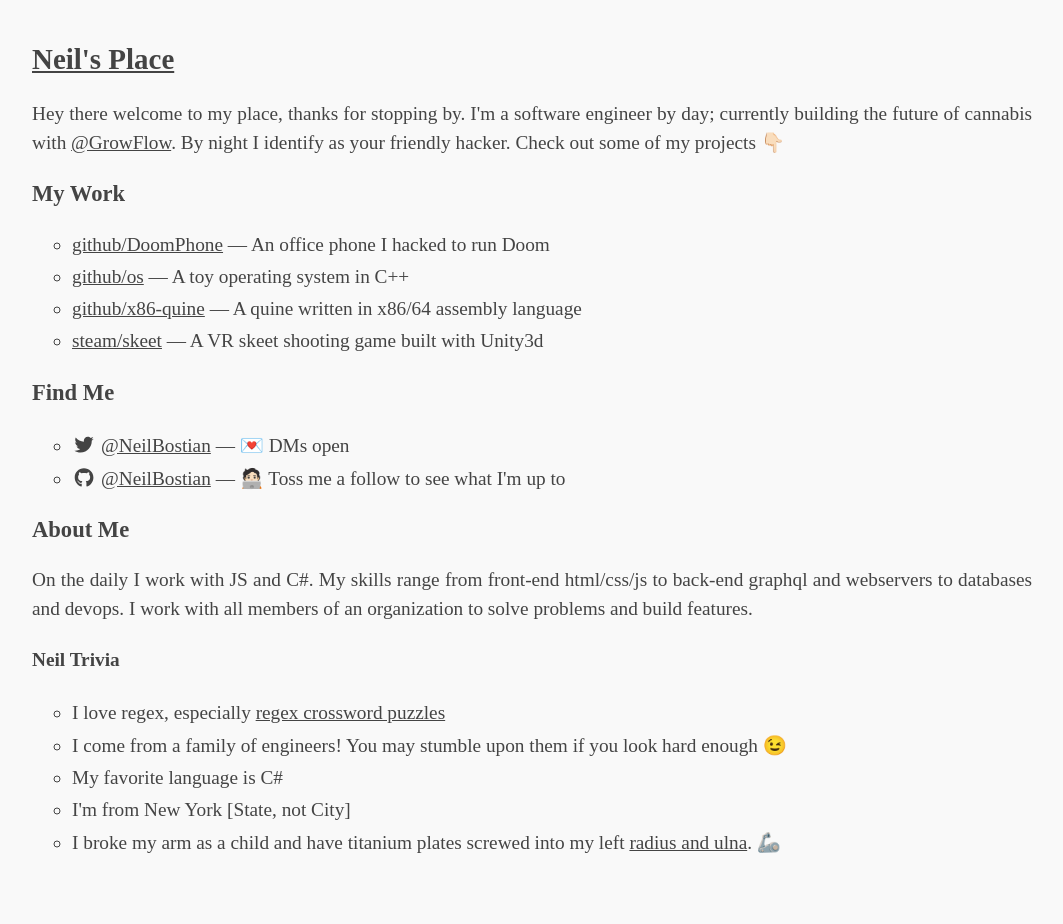
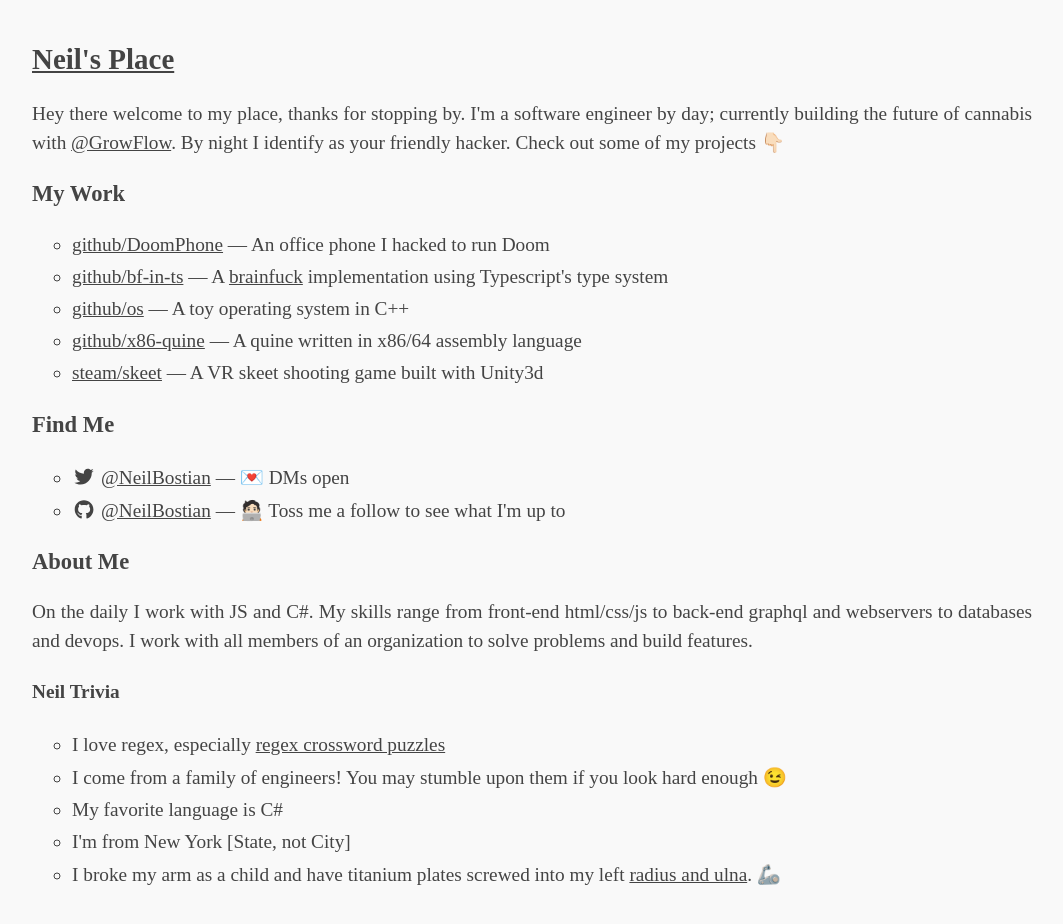
Before and after one commit to NeilBostian/neilbostian.github.io, a React (Create React App) app: page /#/ in a window 1280 px wide. Shown: the top 924 px of the page, without its empty margins (108-1171 px from the left). Before the commit the page ends 898 px from the top, so only its background shows below. Built offline with nearby package versions, Linux system fonts and the light colour scheme.

Commit message:
feat: link to bf-in-ts

```diff
--- a/src/pages/home.js
+++ b/src/pages/home.js
@@ -17,15 +17,32 @@
           <Link to="/doomphone">github/DoomPhone</Link> — An office phone I hacked to run Doom
         </li>
         <li>
-          <a href="https://github.com/NeilBostian/os">github/os</a> — A toy operating system in C++
+          <a target="_blank" href="https://github.com/NeilBostian/bf-in-ts">
+            github/bf-in-ts
+          </a>{' '}
+          — A{' '}
+          <a target="_blank" href="https://en.wikipedia.org/wiki/Brainfuck">
+            brainfuck
+          </a>{' '}
+          implementation using Typescript's type system
         </li>
         <li>
-          <a href="https://github.com/NeilBostian/x86-quine">github/x86-quine</a> — A quine written in x86/64 assembly
-          language
+          <a target="_blank" href="https://github.com/NeilBostian/os">
+            github/os
+          </a>{' '}
+          — A toy operating system in C++
         </li>
         <li>
-          <a href="http://store.steampowered.com/app/446770">steam/skeet</a> — A VR skeet shooting game built with
-          Unity3d
+          <a target="_blank" href="https://github.com/NeilBostian/x86-quine">
+            github/x86-quine
+          </a>{' '}
+          — A quine written in x86/64 assembly language
+        </li>
+        <li>
+          <a target="_blank" href="http://store.steampowered.com/app/446770">
+            steam/skeet
+          </a>{' '}
+          — A VR skeet shooting game built with Unity3d
         </li>
       </ul>
       <h3>Find Me</h3>
```
